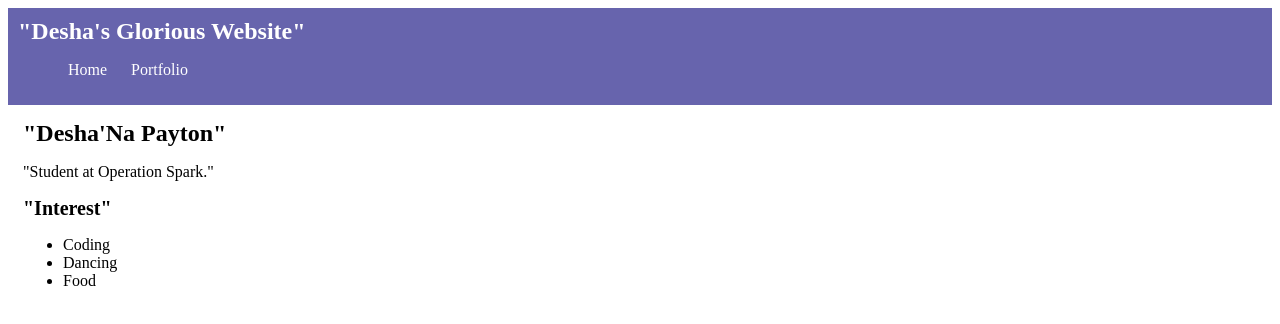
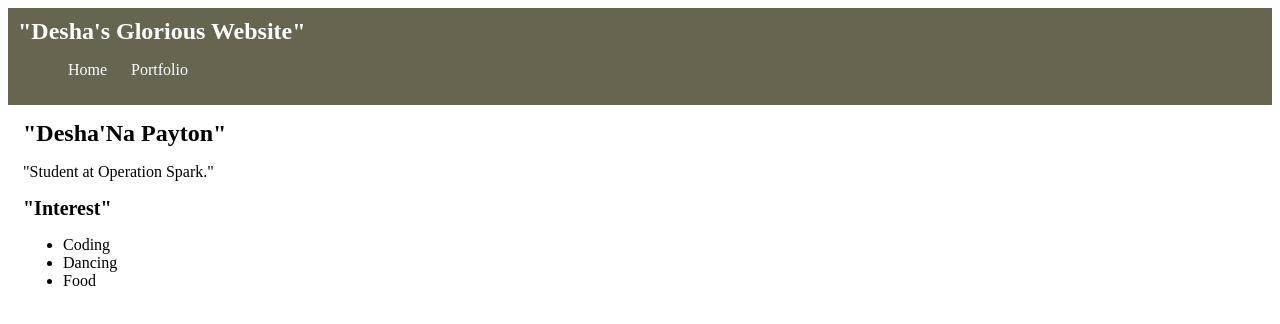
Before and after one commit to deshanap/deshanap-github-io, a plain HTML site: page index.html in a window 1280 px wide. Drawn offline with Linux system fonts and the light colour scheme.

Commit message:
Update index.html

```diff
--- a/index.html
+++ b/index.html
@@ -18,7 +18,7 @@
      margin: auto;
    }
  nav {
-           background: rgb(103, 100, 173);
+           background: rgb(103, 100, 80);
            margin: 0 auto;
            margin-bottom: 20px:
            display: flex;
```
